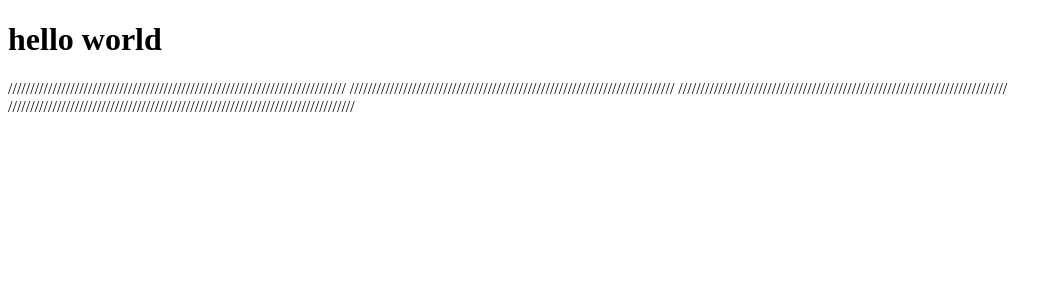
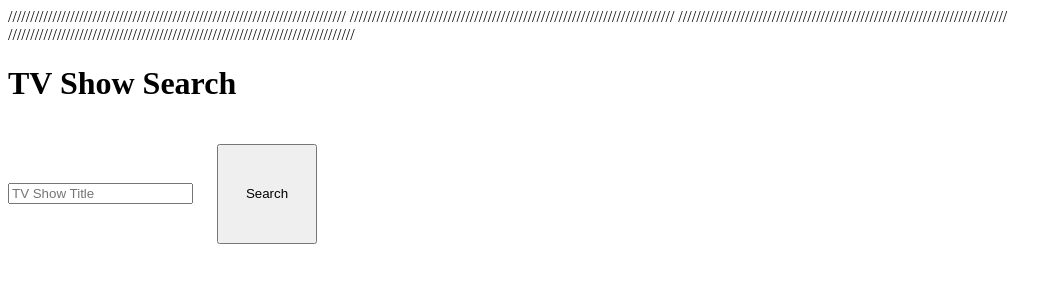
Before and after one commit to motaharekheirabadi/Aps-motahare-kheirabadi, a plain HTML site: page index.html in a window 1280 px wide. Shown: the whole page, without its empty margins (0-1062 px from the left). Drawn offline with Linux system fonts and the light colour scheme.

Commit message:
add html

```diff
--- a/index.html
+++ b/index.html
@@ -17,7 +17,7 @@
 </head>
 <body>
 
-    <h1>hello world</h1>
+    <!-- <h1>hello world</h1> -->
 
  <!-- <h1>Click These Buttons</h1>
     <p>And Prepare To Have Your Mind Blown</p>
@@ -75,7 +75,13 @@
     <!-- </div> -->
     //////////////////////////////////////////////////////////////////////////////
 
+    <h1>TV Show Search</h1>
+    <form id="searchForm">
+      <input autocomplete="off" placeholder="TV Show Title" name="query" />
+      <button>Search</button>
+    </form>
 
-    <script src="folder-8-js2-3/script.js"></script>
+
+    <script src="folder-12-js3-1/script.js"></script>
 </body>
 </html>
```
